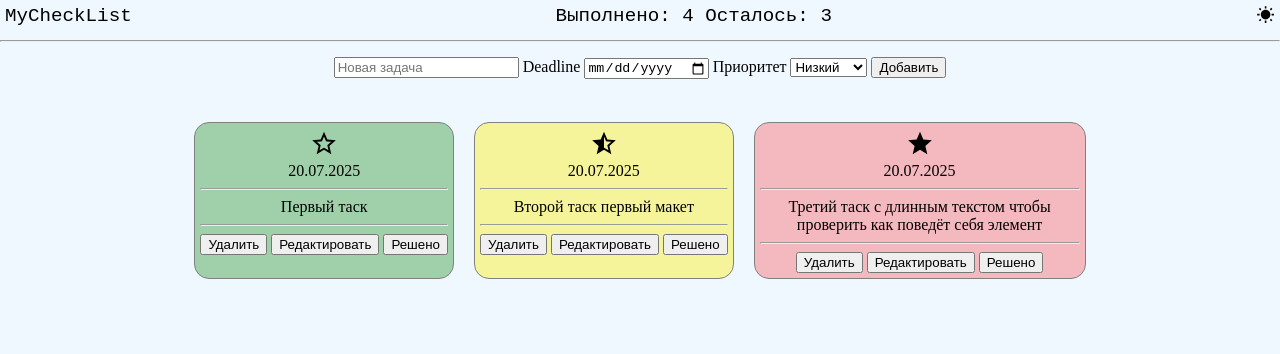
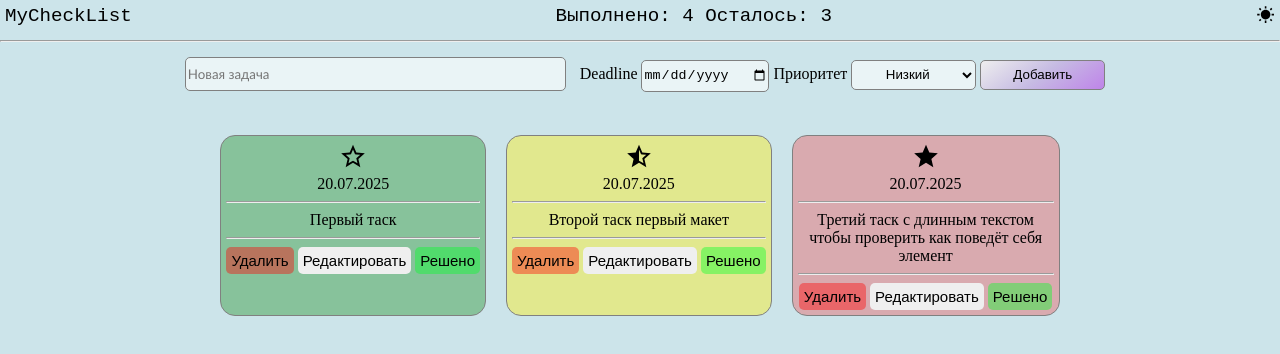
Before and after one commit to Diablo665/training, a plain HTML site: page frontend/app-todo-list-v2/index.html in a window 1280 px wide. Drawn offline with nearby package versions, Linux system fonts and the light colour scheme.

Commit message:
Добавление стилей к новым элементам

```diff
--- a/frontend/app-todo-list-v2/style.css
+++ b/frontend/app-todo-list-v2/style.css
@@ -1,5 +1,5 @@
 body{
-    background-color: aliceblue;
+    background-color: #cce4ea;
     margin: 0;
 }
 
@@ -16,11 +16,60 @@ h3{text-align: center;}
     text-align: center;
     margin: 10px;
     padding: 5px;
+
 }
 
+.add-section > input, button, select{
+    border-radius: 5px;
+    border: 1px solid grey;
+}
+
+select option{
+    text-align: center;
+
+}
+
+#add-new-task{
+    background-image: linear-gradient(144deg,#eeeeee, #c6bbe3 50%,#bf84e9);
+}
+
+#add-new-task:hover{
+    background-image: linear-gradient(144deg,#f4dcdc, #ab97dd 50%,#b674e4);
+}
 ion-icon:hover{cursor: pointer; transform: scale(1.03);}
 
+
+#new-task{
+    height: 30px;
+    width: 30%;
+    margin: 0 10px;
+    font-family:'Gill Sans', 'Gill Sans MT', Calibri, 'Trebuchet MS', sans-serif;
+    outline: 0;
+    background-color: #ffffff99;
+}
+
+#deadline-date{
+    height: 30px;
+    width: 10%;
+    background-color: #ffffff99;
+}
+
+select{
+    height: 30px;
+    width: 10%;
+    background-color: #ffffff99;
+
+}
+
+.add-section button{
+    height: 30px;
+    width: 10%;
+    cursor: pointer;
+
+}
+
 .task-container{
+    flex: 90%;
     display: flex;
     flex-wrap: wrap;
     justify-content: center;
@@ -29,7 +78,7 @@ ion-icon:hover{cursor: pointer; transform: scale(1.03);}
 .task{
     margin: 10px;
     text-align: center;
-    max-width: 25vw;
+    max-width: 20vw;
     border: 1px solid grey;
     border-radius: 15px;
     padding: 5px;
@@ -48,3 +97,30 @@ ion-icon:hover{cursor: pointer; transform: scale(1.03);}
 .medium{ background-color: rgba(255, 238, 0, 0.397);}
 
 .low{background-color: rgba(0, 128, 0, 0.339);}
+
+.buttons button{
+    font-size:15px;
+    padding: 5px;
+    border: none;
+    border-radius: 5px;
+    cursor: pointer;
+}
+
+
+.buttons .delete-task{
+    background-color: rgba(255, 0, 0, 0.404);
+}
+
+.buttons .delete-task:hover{
+    transform: scale(1.03);
+    background-color: rgba(255, 0, 0, 0.723);
+}
+
+.buttons .solved-task{
+    background-color: rgba(0, 255, 38, 0.404);
+}
+
+.buttons .solved-task:hover{
+    transform: scale(1.03);
+    background-color: rgba(0, 255, 38, 0.723);
+}
```
